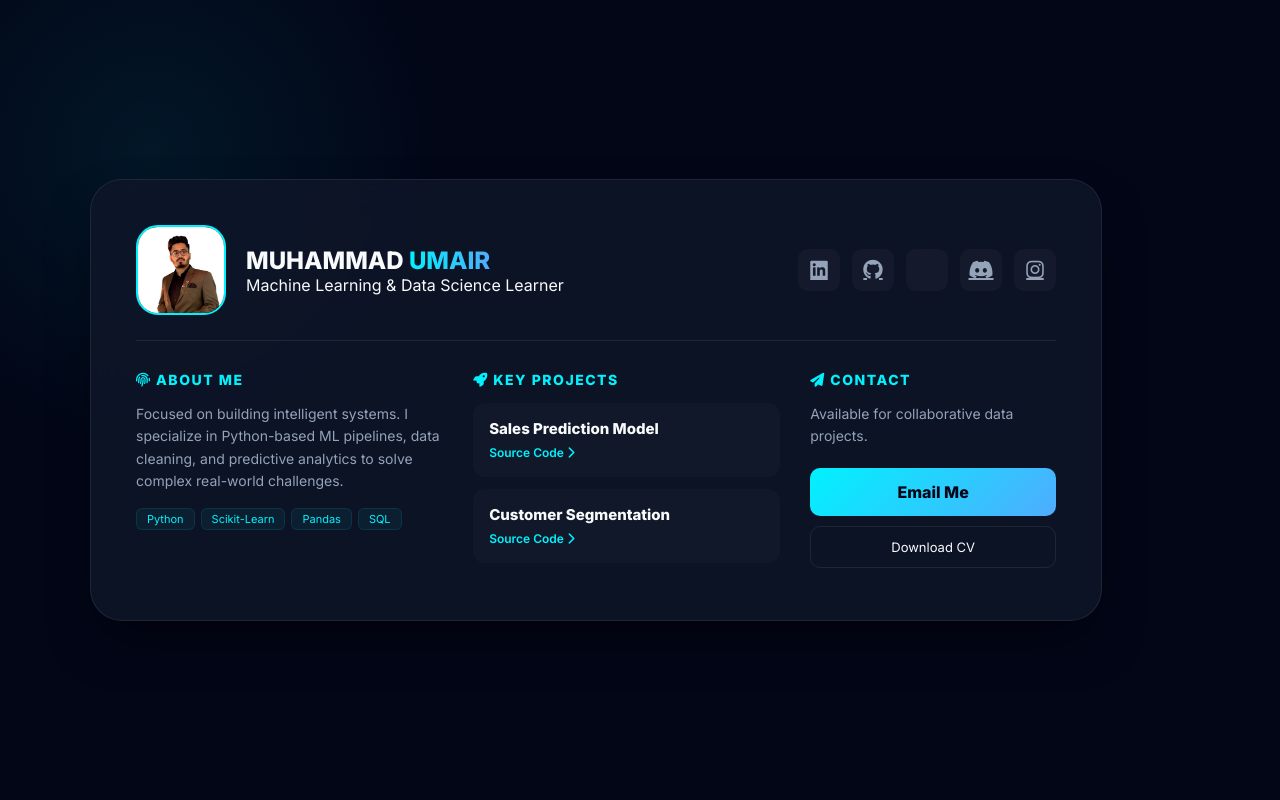
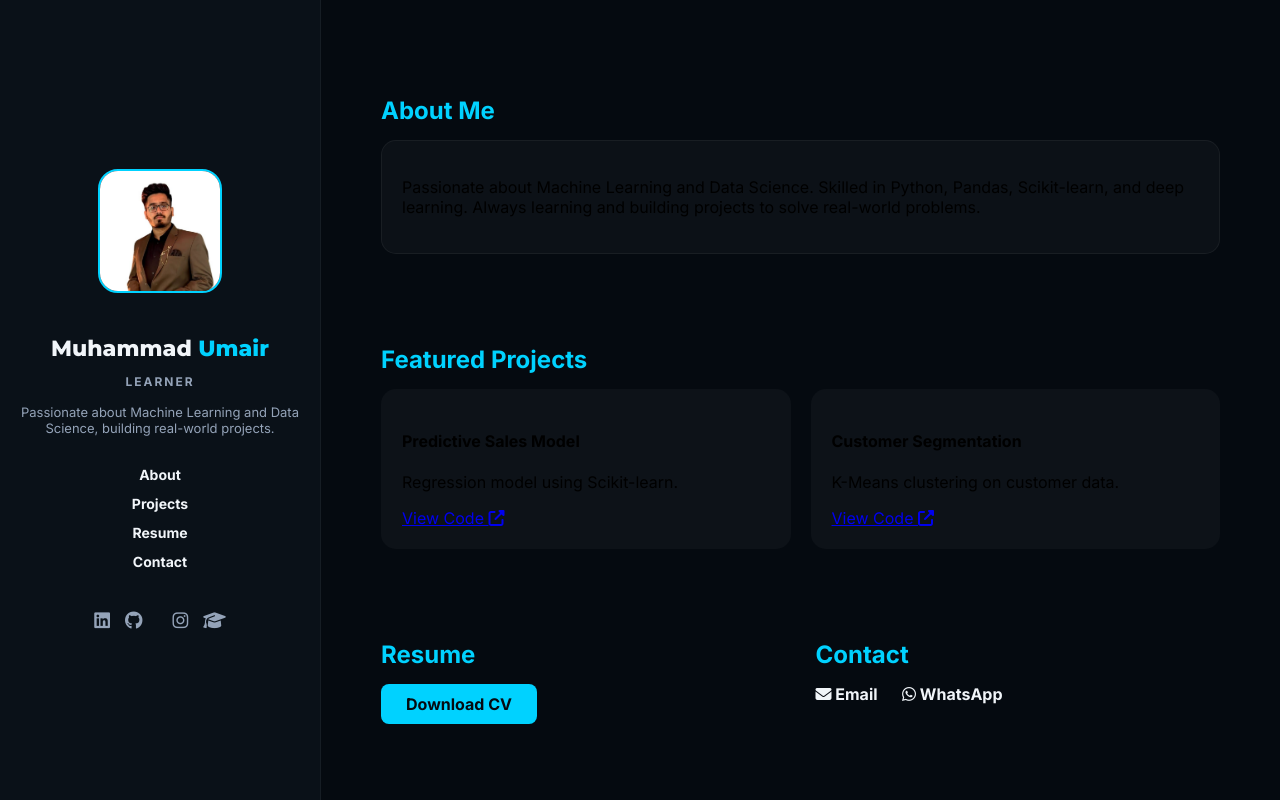
Before and after one commit to m-umair-habib/portfolio, a plain HTML site: page index.html in a window 1280 px wide. Drawn offline with nearby package versions, Linux system fonts and the light colour scheme.

Commit message:
completion!

```diff
--- a/css/style.css
+++ b/css/style.css
@@ -1,196 +1,173 @@
 :root {
-    /* New Professional Color Palette */
-    --primary: #00f2fe;    /* Electric Cyan */
-    --secondary: #4facfe;  /* Royal Blue */
-    --bg-dark: #020617;    /* Deep Midnight */
-    --glass: rgba(15, 23, 42, 0.8);
-    --text-main: #f8fafc;
+    --primary: #00d2ff;
+    --bg-dark: #050a10;
+    --sidebar-bg: #0a1118;
+    --text-main: #f1f5f9;
     --text-dim: #94a3b8;
-    --border: rgba(255, 255, 255, 0.08);
 }
 
-* {
+/* Force No-Scroll */
+html, body {
     margin: 0;
     padding: 0;
-    box-sizing: border-box;
+    height: 100vh;
+    width: 100vw;
+    overflow: hidden; /* This removes the scrollbar */
+    background-color: var(--bg-dark);
+    font-family: 'Inter', sans-serif;
 }
 
-body {
-    font-family: 'Inter', sans-serif;
-    background-color: var(--bg-dark);
-    color: var(--text-main);
+.container {
+    display: flex;
     height: 100vh;
     width: 100vw;
-    overflow: hidden; /* Absolute no-scroll */
-    display: flex;
-    align-items: center;
-    justify-content: center;
 }
 
-/* Background Glow Effect */
-body::before {
-    content: '';
-    position: absolute;
-    width: 600px;
-    height: 600px;
-    background: radial-gradient(circle, rgba(0, 242, 254, 0.07) 0%, rgba(2, 6, 23, 0) 70%);
-    top: -150px;
-    left: -150px;
-    z-index: -1;
+/* Sidebar */
+.sidebar {
+    width: 280px;
+    background-color: var(--sidebar-bg);
+    color: var(--text-main);
+    padding: 40px 20px;
+    display: flex;
+    flex-direction: column;
+    justify-content: center;
+    border-right: 1px solid rgba(255,255,255,0.05);
 }
 
-.glass-container {
-    width: 92%;
-    max-width: 1100px;
-    max-height: 90vh; /* Keeps it inside the screen height */
-    background: var(--glass);
-    backdrop-filter: blur(20px);
-    -webkit-backdrop-filter: blur(20px);
-    border: 1px solid var(--border);
-    border-radius: 32px;
-    padding: 45px;
-    display: flex;
-    flex-direction: column;
-    box-shadow: 0 25px 50px -12px rgba(0, 0, 0, 0.5);
+.sidebar-content { text-align: center; }
+
+.profile-pic {
+    width: 120px;
+    height: 120px;
+    border-radius: 20px;
+    margin-bottom: 20px;
+    border: 2px solid var(--primary);
+    object-fit: cover;
 }
 
-/* Header Section */
-.profile-header {
-    display: flex;
-    justify-content: space-between;
-    align-items: center;
-    margin-bottom: 30px;
-    padding-bottom: 25px;
-    border-bottom: 1px solid var(--border);
+.sidebar h1 {
+    font-size: 22px;
+    margin-bottom: 5px;
+    font-family: 'Montserrat', sans-serif;
 }
 
-.identity { display: flex; align-items: center; gap: 20px; }
+.accent { color: var(--primary); }
 
-.profile-img {
-    width: 90px;
-    height: 90px;
-    border-radius: 22px;
-    object-fit: cover;
-    border: 2px solid var(--primary);
-}
-
-.highlight {
-    background: linear-gradient(90deg, var(--primary), var(--secondary));
-    -webkit-background-clip: text;
-    background-clip: text;
-    color: transparent;
-    -webkit-text-fill-color: transparent; /* Fix for Webkit browsers */
-}
-
-.social-bar { display: flex; gap: 12px; }
-.social-bar a {
+.sidebar h3 {
+    font-size: 12px;
     color: var(--text-dim);
-    font-size: 20px;
-    transition: 0.3s;
-    width: 42px;
-    height: 42px;
-    display: flex;
-    align-items: center;
-    justify-content: center;
-    background: rgba(255, 255, 255, 0.03);
-    border-radius: 10px;
-}
-
-.social-bar a:hover {
-    color: var(--primary);
-    background: rgba(0, 242, 254, 0.1);
-    transform: translateY(-3px);
-}
-
-/* Main Grid */
-.main-grid {
-    display: grid;
-    grid-template-columns: 1fr 1fr 0.8fr;
-    gap: 30px;
-    min-height: 0; /* Prevents grid from expanding body */
-}
-
-.grid-card h3 {
-    font-size: 14px;
-    text-transform: uppercase;
-    letter-spacing: 1.5px;
-    color: var(--primary);
+    letter-spacing: 2px;
     margin-bottom: 15px;
 }
 
-.grid-card p {
+.sidebar p {
+    font-size: 13px;
     color: var(--text-dim);
-    font-size: 14px;
-    line-height: 1.6;
+    margin-bottom: 30px;
 }
 
-.skill-pills {
-    margin-top: 15px;
+/* Navigation & Socials */
+.sidebar-nav {
     display: flex;
-    flex-wrap: wrap;
-    gap: 6px;
+    flex-direction: column;
+    gap: 12px;
+    margin-bottom: 40px;
 }
 
-.skill-pills span {
-    background: rgba(0, 242, 254, 0.05);
-    border: 1px solid rgba(0, 242, 254, 0.1);
-    padding: 3px 10px;
-    border-radius: 6px;
-    font-size: 11px;
+.sidebar-nav a {
+    color: var(--text-main);
+    text-decoration: none;
+    font-weight: 600;
+    font-size: 14px;
+    transition: 0.3s;
+}
+
+.sidebar-nav a:hover { color: var(--primary); }
+
+.social-icons {
+    display: flex;
+    justify-content: center;
+    gap: 15px;
+}
+
+.social-icons a {
+    color: var(--text-dim);
+    font-size: 18px;
+    transition: 0.3s;
+}
+
+.social-icons a:hover { color: var(--primary); transform: translateY(-3px); }
+
+/* Main Content: NO SCROLL */
+.main-content {
+    flex: 1;
+    padding: 40px 60px;
+    display: flex;
+    flex-direction: column;
+    justify-content: space-around; /* Distributes sections evenly */
+}
+
+h2 {
+    font-size: 24px;
+    margin-bottom: 15px;
     color: var(--primary);
 }
 
-/* Project Items */
-.project-item {
-    background: rgba(255, 255, 255, 0.02);
-    padding: 15px;
-    border-radius: 12px;
-    margin-bottom: 12px;
+.glass-box {
+    background: rgba(255,255,255,0.03);
+    padding: 20px;
+    border-radius: 15px;
+    border: 1px solid rgba(255,255,255,0.05);
+}
+
+.projects-grid {
+    display: grid;
+    grid-template-columns: 1fr 1fr;
+    gap: 20px;
+}
+
+.project-card {
+    background: rgba(255,255,255,0.03);
+    padding: 20px;
+    border-radius: 15px;
     border: 1px solid transparent;
     transition: 0.3s;
 }
 
-.project-item:hover {
+.project-card:hover {
     border-color: var(--primary);
-    background: rgba(255, 255, 255, 0.04);
+    background: rgba(255,255,255,0.05);
 }
 
-.project-item h4 { font-size: 15px; margin-bottom: 3px; }
-.project-item a { font-size: 12px; color: var(--primary); text-decoration: none; font-weight: 600; }
+.bottom-grid {
+    display: grid;
+    grid-template-columns: 1fr 1fr;
+    gap: 30px;
+}
 
-/* Buttons */
-.btn-primary {
-    display: block;
-    background: linear-gradient(135deg, var(--primary), var(--secondary));
-    color: #020617;
-    padding: 14px;
+.btn {
+    display: inline-block;
+    background: var(--primary);
+    color: var(--bg-dark);
+    padding: 10px 25px;
     text-decoration: none;
-    border-radius: 10px;
+    border-radius: 8px;
     font-weight: 700;
-    margin-top: 20px;
-    text-align: center;
     transition: 0.3s;
 }
 
-.btn-primary:hover {
-    box-shadow: 0 0 20px rgba(0, 242, 254, 0.3);
+.contact-links a {
+    color: var(--text-main);
+    text-decoration: none;
+    margin-right: 20px;
+    font-weight: 600;
 }
 
-.btn-secondary {
-    display: block;
-    color: var(--text-main);
-    padding: 12px;
-    text-decoration: none;
-    border: 1px solid var(--border);
-    border-radius: 10px;
-    font-size: 13px;
-    text-align: center;
-    margin-top: 10px;
+/* Tablet/Mobile logic */
+@media (max-width: 768px) {
+    body, html { overflow: auto; }
+    .container { flex-direction: column; }
+    .sidebar { width: 100%; height: auto; position: static; }
+    .main-content { padding: 30px 20px; }
 }
-
-/* Small Screens Fallback */
-@media (max-width: 900px) {
-    body { overflow-y: auto; height: auto; padding: 20px; }
-    .main-grid { grid-template-columns: 1fr; }
-    .glass-container { max-height: none; }
-}
--- a/index.html
+++ b/index.html
@@ -3,69 +3,85 @@
 <head>
     <meta charset="UTF-8">
     <meta name="viewport" content="width=device-width, initial-scale=1.0">
-    <title>Muhammad Umair | ML Engineer</title>
-    <link href="https://fonts.googleapis.com/css2?family=Inter:wght@300;400;600;800&display=swap" rel="stylesheet">
+    <title>Muhammad Umair | Data Scientist</title>
+
+    <link href="https://fonts.googleapis.com/css2?family=Inter:wght@400;700&family=Montserrat:wght@800&display=swap" rel="stylesheet">
     <link rel="stylesheet" href="https://cdnjs.cloudflare.com/ajax/libs/font-awesome/6.4.0/css/all.min.css">
+    <link href="https://cdnjs.cloudflare.com/ajax/libs/aos/2.3.4/aos.css" rel="stylesheet">
     <link rel="stylesheet" href="css/style.css">
 </head>
 <body>
-    <div class="bg-glow"></div>
+    <div class="container">
+        <aside class="sidebar">
+            <div class="sidebar-content">
+                <img src="assets/images/profile.jpg" alt="Muhammad Umair" class="profile-pic">
+                <h1>Muhammad <span class="accent">Umair</span></h1>
+                <h3>LEARNER</h3>
+                <p>Passionate about Machine Learning and Data Science, building real-world projects.</p>
 
-    <main class="viewport-container">
-        <div class="glass-container">
+                <nav class="sidebar-nav">
+                    <a href="#about">About</a>
+                    <a href="#projects">Projects</a>
+                    <a href="#resume">Resume</a>
+                    <a href="#contact">Contact</a>
+                </nav>
 
-            <section class="profile-header">
-                <div class="identity">
-                    <img src="assets/images/profile.jpg" alt="Muhammad Umair" class="profile-img">
-                    <div class="titles">
-                        <h1>MUHAMMAD <span class="highlight">UMAIR</span></h1>
-                        <p class="subtitle">Machine Learning & Data Science Learner</p>
-                    </div>
+                <div class="social-icons">
+                    <a href="#" target="_blank"><i class="fab fa-linkedin"></i></a>
+                    <a href="#" target="_blank"><i class="fab fa-github"></i></a>
+                    <a href="#" target="_blank"><i class="fab fa-x-twitter"></i></a>
+                    <a href="#" target="_blank"><i class="fab fa-instagram"></i></a>
+                    <a href="#" target="_blank"><i class="fas fa-graduation-cap"></i></a>
                 </div>
-                <div class="social-bar">
-                    <a href="#" title="LinkedIn"><i class="fab fa-linkedin"></i></a>
-                    <a href="#" title="GitHub"><i class="fab fa-github"></i></a>
-                    <a href="#" title="Twitter"><i class="fab fa-x-twitter"></i></a>
-                    <a href="#" title="Discord"><i class="fab fa-discord"></i></a>
-                    <a href="#" title="Instagram"><i class="fab fa-instagram"></i></a>
+            </div>
+        </aside>
+
+        <main class="main-content">
+            <section id="about">
+                <h2>About Me</h2>
+                <div class="glass-box">
+                    <p>Passionate about Machine Learning and Data Science. Skilled in Python, Pandas, Scikit-learn, and deep learning. Always learning and building projects to solve real-world problems.</p>
                 </div>
             </section>
 
-            <div class="main-grid">
-
-                <div class="grid-card">
-                    <h3><i class="fas fa-fingerprint"></i> About Me</h3>
-                    <p>Focused on building intelligent systems. I specialize in Python-based ML pipelines, data cleaning, and predictive analytics to solve complex real-world challenges.</p>
-                    <div class="skill-pills">
-                        <span>Python</span><span>Scikit-Learn</span><span>Pandas</span><span>SQL</span>
-                    </div>
-                </div>
-
-                <div class="grid-card">
-                    <h3><i class="fas fa-rocket"></i> Key Projects</h3>
-                    <div class="project-item">
+            <section id="projects">
+                <h2>Featured Projects</h2>
+                <div class="projects-grid">
+                    <div class="project-card">
                         <div class="p-info">
-                            <h4>Sales Prediction Model</h4>
-                            <a href="#">Source Code <i class="fas fa-chevron-right"></i></a>
+                            <h4>Predictive Sales Model</h4>
+                            <p>Regression model using Scikit-learn.</p>
+                            <a href="#">View Code <i class="fas fa-external-link-alt"></i></a>
                         </div>
                     </div>
-                    <div class="project-item">
+                    <div class="project-card">
                         <div class="p-info">
                             <h4>Customer Segmentation</h4>
-                            <a href="#">Source Code <i class="fas fa-chevron-right"></i></a>
+                            <p>K-Means clustering on customer data.</p>
+                            <a href="#">View Code <i class="fas fa-external-link-alt"></i></a>
                         </div>
                     </div>
                 </div>
+            </section>
 
-                <div class="grid-card cta-card">
-                    <h3><i class="fas fa-paper-plane"></i> Contact</h3>
-                    <p>Available for collaborative data projects.</p>
-                    <a href="mailto:your_email@example.com" class="btn-primary">Email Me</a>
-                    <a href="resume.pdf" class="btn-secondary">Download CV</a>
-                </div>
+            <div class="bottom-grid">
+                <section id="resume">
+                    <h2>Resume</h2>
+                    <a href="resume.pdf" download class="btn">Download CV</a>
+                </section>
 
+                <section id="contact">
+                    <h2>Contact</h2>
+                    <div class="contact-links">
+                        <a href="mailto:email@example.com"><i class="fas fa-envelope"></i> Email</a>
+                        <a href="#"><i class="fab fa-whatsapp"></i> WhatsApp</a>
+                    </div>
+                </section>
             </div>
-        </div>
-    </main>
+        </main>
+    </div>
+
+    <script src="https://cdnjs.cloudflare.com/ajax/libs/aos/2.3.4/aos.js"></script>
+    <script>AOS.init({ duration: 800 });</script>
 </body>
 </html>
```
